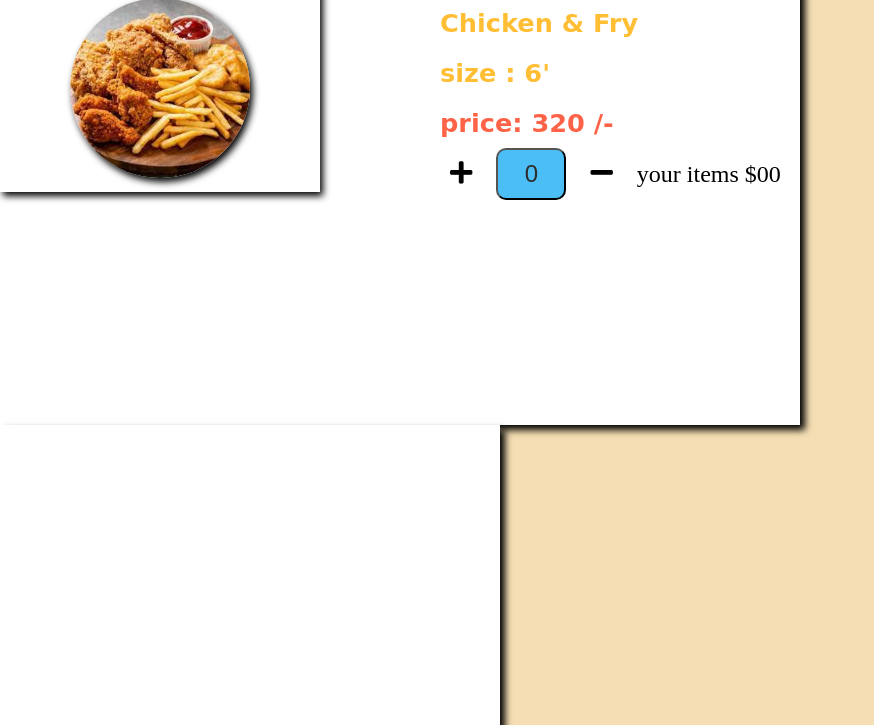
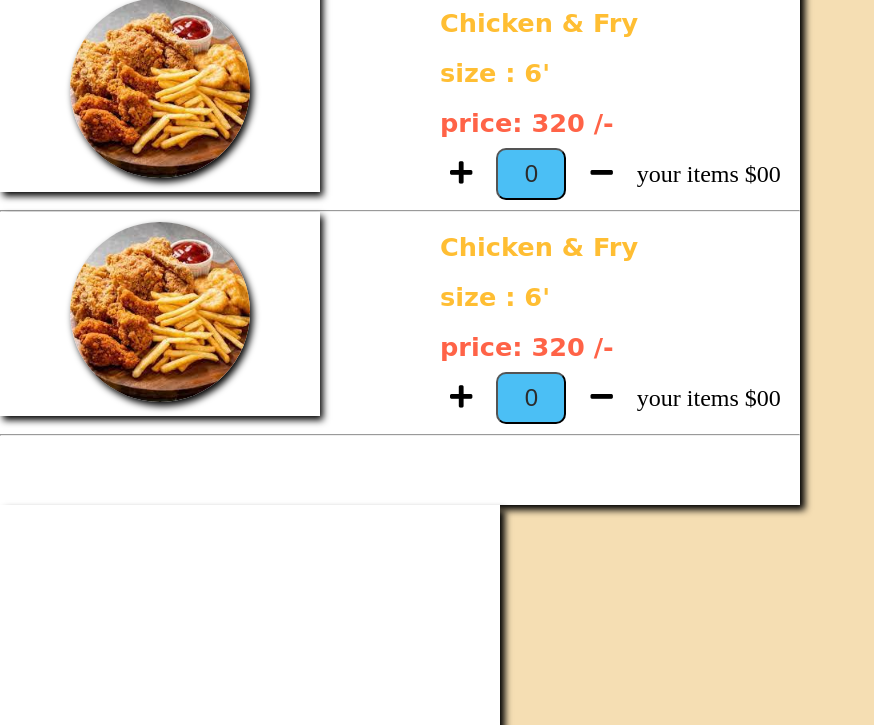
Before and after one commit to Fatematujjahira/Javascript_add_to_cart, a plain HTML site: page index.html in a window 1280 px wide. Shown: the part 75-800 px from the top of the page, without its empty margins (0-874 px from the left). Drawn offline with Linux system fonts and the light colour scheme.

Commit message:
only ui design

```diff
--- a/index.html
+++ b/index.html
@@ -30,6 +30,24 @@
           <i class="fas fa-minus icon"></i>
           <span class="item">your items $00</span>
         </div>
+        <div class="clear"></div>
+        <hr />
+      </div>
+      <div class="card">
+        <div class="card_img">
+          <img src="images (1).jpg" class="img" alt="" />
+        </div>
+        <div class="card_title">
+          <h3>Chicken & Fry</h3>
+          <h3>size : 6'</h3>
+          <h3 class="price">price: 320 /-</h3>
+          <i class="fas fa-plus icon"></i>
+          <input class="input" type="button" value="0" />
+          <i class="fas fa-minus icon"></i>
+          <span class="item">your items $00</span>
+        </div>
+        <div class="clear"></div>
+        <hr />
       </div>
     </div>
     <div class="fixed"></div>
--- a/style.css
+++ b/style.css
@@ -8,7 +8,7 @@ body {
 }
 .container {
   width: 800px;
-  height: 500px;
+  height: 580px;
   float: left;
   background: white;
   box-sizing: border-box;
@@ -18,7 +18,7 @@ body {
 
 .fixed {
   width: 500px;
-  height: 400px;
+  height: 500px;
   float: left;
   background: white;
   box-sizing: border-box;
@@ -80,3 +80,6 @@ h3 {
 .item {
   font-size: 1.5rem;
 }
+.clear {
+  clear: both;
+}
```
